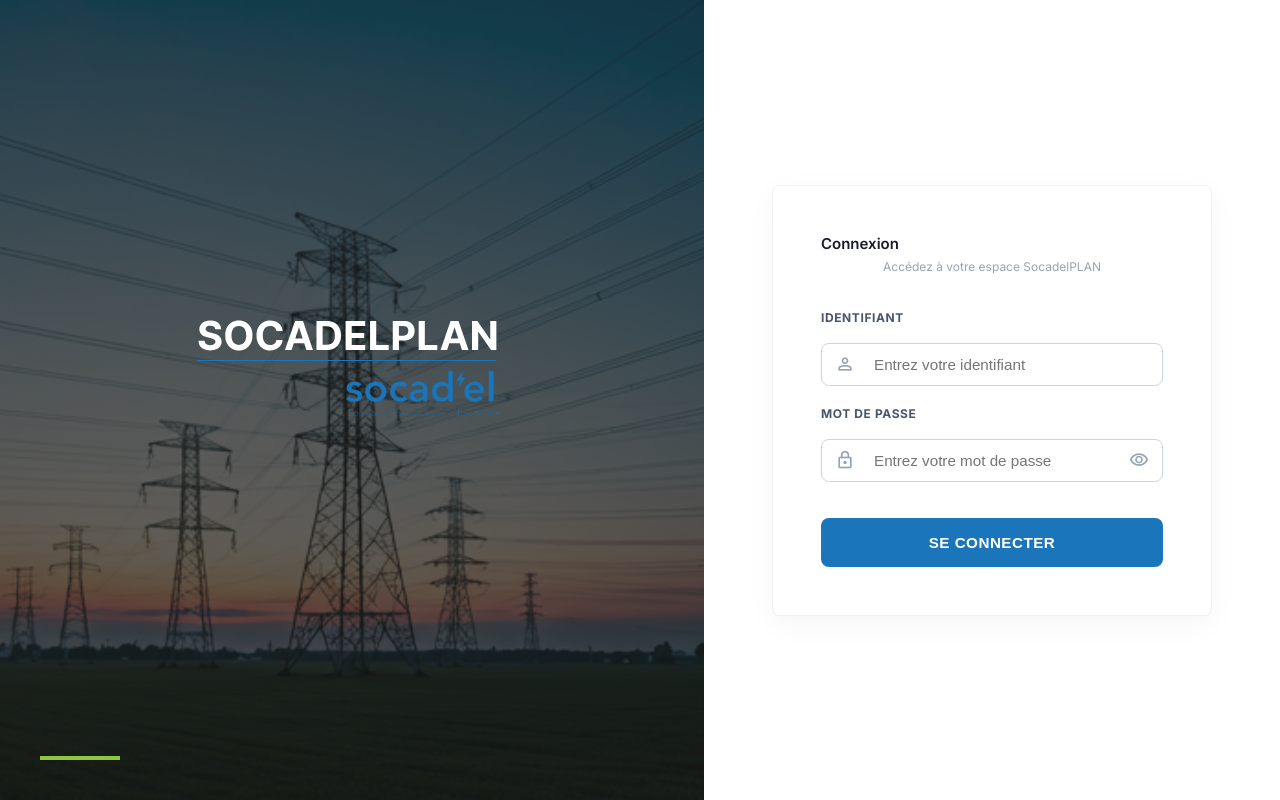
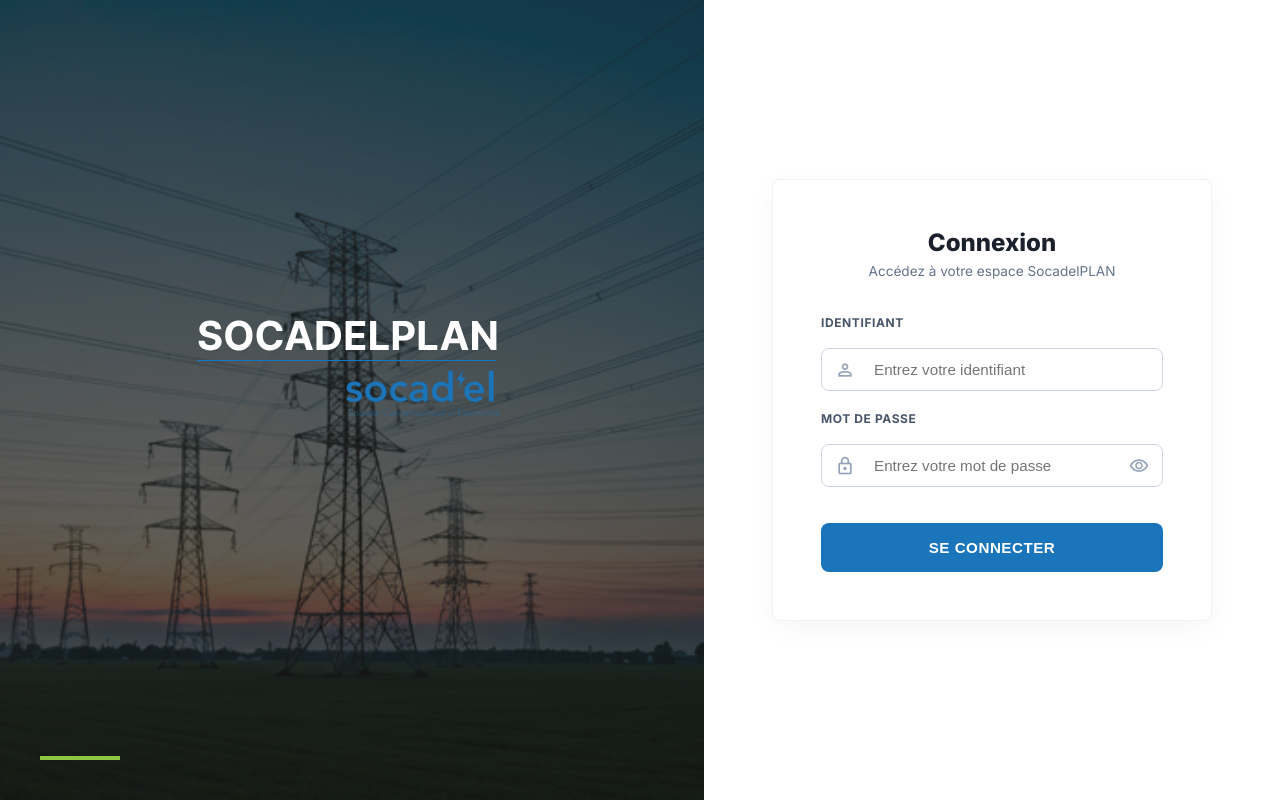
Before and after one commit to Richinel11/Plan_maintenance_Frontend, a React (Vite) app: page /login in a window 1280 px wide. Built offline with nearby package versions, Linux system fonts and the light colour scheme; no server answers.

Commit message:
Implement structural updates and optimizations across multiple modules

```diff
--- a/index.html
+++ b/index.html
@@ -2,7 +2,7 @@
 <html lang="en">
   <head>
     <meta charset="UTF-8" />
-    <link rel="icon" type="image/svg+xml" href="/vite.svg" />
+    <link rel="icon" type="image/png" href="/iconproject.png" />
     <meta name="viewport" content="width=device-width, initial-scale=1.0" />
     <title>SocadelPLAN</title>
   </head>
--- a/src/pages/Login/Login.css
+++ b/src/pages/Login/Login.css
@@ -92,15 +92,16 @@
     border: 1px solid rgba(0, 0, 0, 0.05);
 }
 
-.card-title {
+.login-card .card-title {
     font-size: 1.5rem;
     color: #1a202c;
     text-align: center;
     font-weight: 800;
     margin-bottom: 6px;
+    display: block;
 }
 
-.card-subtitle {
+.login-card .card-subtitle {
     font-size: 0.85rem;
     color: #64748b;
     text-align: center;
```
Also changed, not shown: public/iconproject.png (added).
